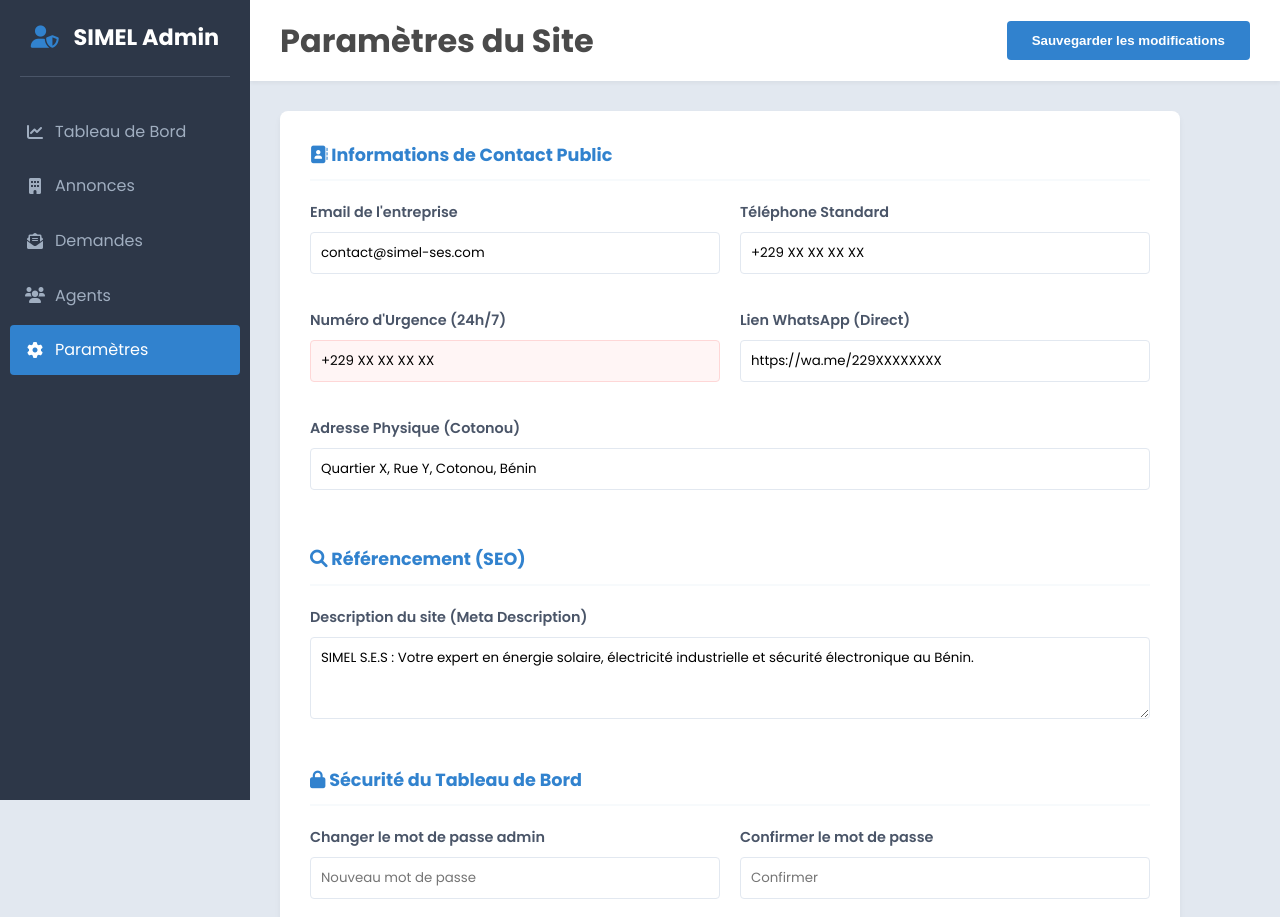
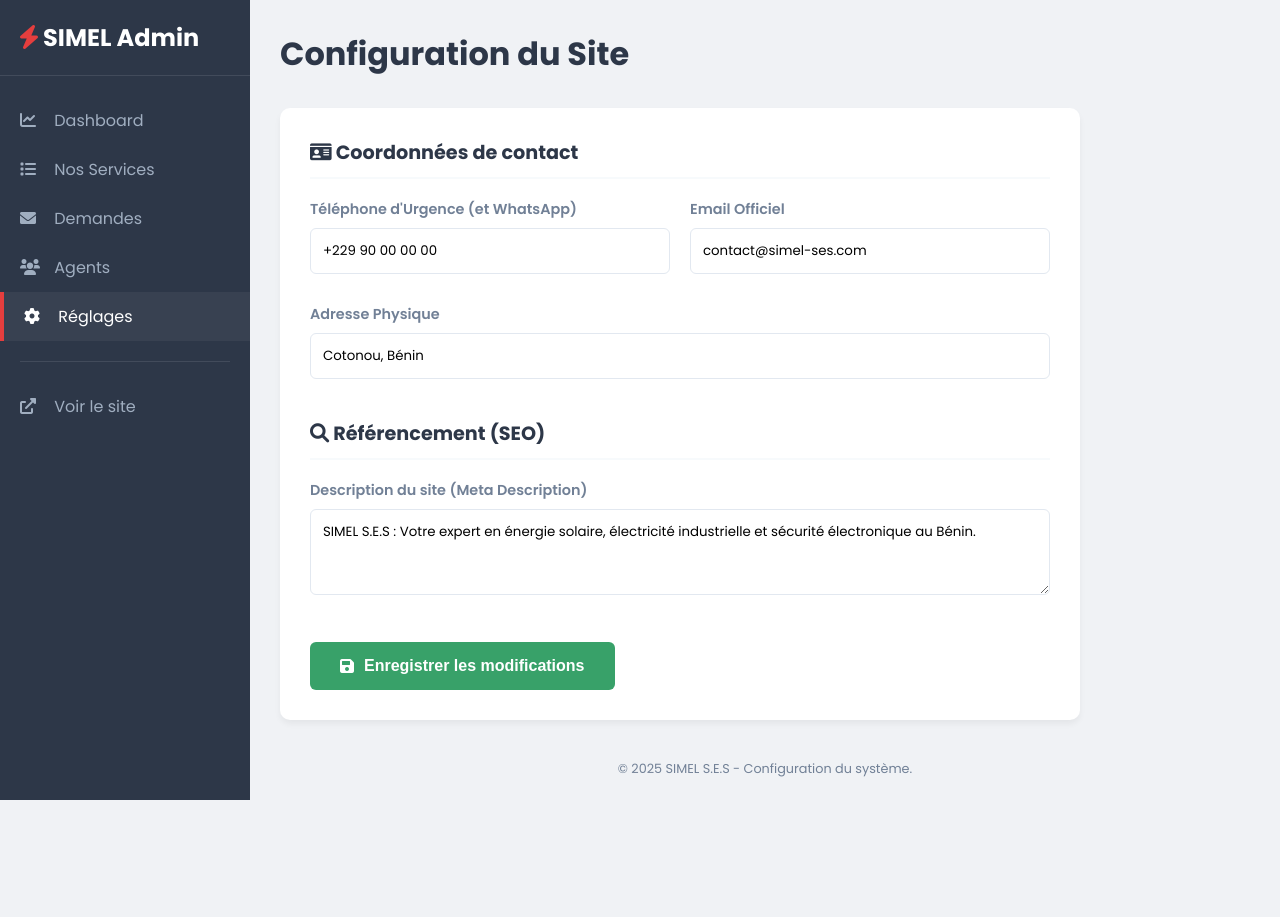
Before and after one commit to simplisso/Energies, a plain HTML site: page admin/settings.html in a window 1280 px wide. Shown: the top 917 px of the page. After the commit the page ends 808 px from the top, so only its background shows below. Drawn offline with Linux system fonts and the light colour scheme.

Commit message:
Refactor settings.html with updated styles and layout

```diff
--- a/admin/settings.html
+++ b/admin/settings.html
@@ -7,117 +7,95 @@
     <link rel="stylesheet" href="https://cdnjs.cloudflare.com/ajax/libs/font-awesome/6.0.0/css/all.min.css">
 
     <style>
-        /* ==================================== */
-        /* CSS GLOBAL ADMIN (Intégré)          */
-        /* ==================================== */
         @import url('https://fonts.googleapis.com/css2?family=Poppins:wght@300;400;600;700&display=swap');
 
+        :root {
+            --primary: #2D3748;
+            --accent: #E53E3E;
+            --bg-light: #F0F2F5;
+            --white: #ffffff;
+            --text-gray: #718096;
+        }
+
         * { margin: 0; padding: 0; box-sizing: border-box; }
-        body { font-family: 'Poppins', sans-serif; line-height: 1.6; color: #4A4A4A; background-color: #E2E8F0; }
-        a { text-decoration: none; transition: 0.3s; }
+        body { font-family: 'Poppins', sans-serif; background-color: var(--bg-light); color: #2D3748; }
 
         .admin-layout { display: flex; min-height: 100vh; }
 
         /* SIDEBAR */
         .sidebar {
             width: 250px;
-            background-color: #2D3748;
+            background-color: var(--primary);
             color: white;
             padding: 20px 0;
-            flex-shrink: 0;
-            position: sticky;
-            top: 0;
+            display: flex;
+            flex-direction: column;
+            position: fixed;
             height: 100vh;
         }
-        .sidebar-header {
-            text-align: center;
-            padding-bottom: 20px;
-            margin: 0 20px 30px 20px;
-            border-bottom: 1px solid #4A5568;
+        .sidebar-header { padding: 0 20px 20px; border-bottom: 1px solid rgba(255,255,255,0.1); margin-bottom: 20px; }
+        .sidebar-menu a {
+            display: block;
+            padding: 12px 20px;
+            color: #A0AEC0;
+            text-decoration: none;
+            transition: 0.3s;
         }
-        .sidebar .logo { font-size: 1.4em; font-weight: 700; color: white; }
-        .sidebar .logo i { color: #3182CE; margin-right: 10px; }
-
-        .sidebar-nav ul { list-style: none; padding: 0 10px; }
-        .sidebar-nav a {
-            display: flex;
-            align-items: center;
-            padding: 12px 15px;
-            color: #A0AEC0;
-            margin-bottom: 5px;
-            border-radius: 4px;
+        .sidebar-menu a:hover, .sidebar-menu a.active {
+            background: rgba(255,255,255,0.05);
+            color: white;
+            border-left: 4px solid var(--accent);
         }
-        .sidebar-nav a:hover, .sidebar-nav a.active {
-            background-color: #3182CE;
-            color: white;
-        }
-        .sidebar-nav a i { margin-right: 10px; width: 20px; text-align: center; }
+        .sidebar-menu i { margin-right: 10px; width: 20px; }
 
         /* MAIN CONTENT */
-        .main-content { flex-grow: 1; display: flex; flex-direction: column; }
+        .main-content { flex: 1; padding: 30px; margin-left: 250px; }
 
-        .admin-topbar {
-            background-color: white;
-            padding: 15px 30px;
-            display: flex;
-            justify-content: space-between;
-            align-items: center;
-            box-shadow: 0 2px 4px rgba(0,0,0,0.05);
+        .settings-container {
+            background: var(--white);
+            padding: 30px;
+            border-radius: 10px;
+            box-shadow: 0 4px 6px rgba(0,0,0,0.05);
+            max-width: 800px;
         }
 
-        .dashboard-content { padding: 30px; flex-grow: 1; }
-
-        /* FORMULAIRE DE RÉGLAGES */
-        .settings-container {
-            background: white;
-            padding: 30px;
-            border-radius: 8px;
-            box-shadow: 0 4px 6px rgba(0,0,0,0.05);
-            max-width: 900px;
-        }
         .settings-section { margin-bottom: 40px; }
         .settings-section h2 {
-            font-size: 1.1em;
-            color: #3182CE;
+            font-size: 1.2rem;
             margin-bottom: 20px;
+            padding-bottom: 10px;
             border-bottom: 2px solid #F7FAFC;
-            padding-bottom: 10px;
+            color: var(--primary);
         }
 
         .form-grid { display: grid; grid-template-columns: 1fr 1fr; gap: 20px; }
         .form-group { margin-bottom: 15px; }
-        .form-group.full { grid-column: span 2; }
-
-        label { display: block; margin-bottom: 8px; font-weight: 600; font-size: 0.9em; color: #4A5568; }
-        input, select, textarea {
+        .form-group label { display: block; font-size: 0.9rem; font-weight: 600; margin-bottom: 8px; color: var(--text-gray); }
+        .form-group input, .form-group textarea {
             width: 100%;
-            padding: 10px;
+            padding: 12px;
             border: 1px solid #E2E8F0;
-            border-radius: 4px;
+            border-radius: 6px;
             font-family: inherit;
         }
 
-        .admin-cta {
-            background: #3182CE;
+        .btn-save {
+            background: #38A169;
             color: white;
-            padding: 12px 25px;
-            border-radius: 4px;
-            font-weight: 600;
+            padding: 15px 30px;
             border: none;
+            border-radius: 6px;
+            font-weight: bold;
             cursor: pointer;
+            font-size: 1rem;
             transition: 0.3s;
+            display: flex;
+            align-items: center;
+            gap: 10px;
         }
-        .admin-cta:hover { background: #2C5282; }
+        .btn-save:hover { background: #2F855A; transform: translateY(-2px); }
 
-        /* FOOTER ADMIN */
-        .admin-footer {
-            padding: 15px 30px;
-            background: white;
-            text-align: center;
-            font-size: 0.85em;
-            color: #718096;
-            border-top: 1px solid #E2E8F0;
-        }
+        .admin-footer { margin-top: 40px; text-align: center; color: var(--text-gray); font-size: 0.8rem; }
     </style>
 </head>
 <body>
@@ -125,81 +103,54 @@
     <div class="admin-layout">
         <aside class="sidebar">
             <div class="sidebar-header">
-                <a href="dashboard.html" class="logo">
-                    <i class="fas fa-user-shield"></i> <span>SIMEL Admin</span>
-                </a>
+                <h2><i class="fas fa-bolt" style="color:var(--accent)"></i> <span>SIMEL Admin</span></h2>
             </div>
-            <nav class="sidebar-nav">
-                <ul>
-                    <li><a href="dashboard.html"><i class="fas fa-chart-line"></i> <span>Tableau de Bord</span></a></li>
-                    <li><a href="annonces-list.html"><i class="fas fa-building"></i> <span>Annonces</span></a></li>
-                    <li><a href="leads.html"><i class="fas fa-envelope-open-text"></i> <span>Demandes</span></a></li>
-                    <li><a href="agents.html"><i class="fas fa-users"></i> <span>Agents</span></a></li>
-                    <li><a href="settings.html" class="active"><i class="fas fa-cog"></i> <span>Paramètres</span></a></li>
-                </ul>
+            <nav class="sidebar-menu">
+                <a href="dashboard.html"><i class="fas fa-chart-line"></i> <span>Dashboard</span></a>
+                <a href="annonces-list.html"><i class="fas fa-list"></i> <span>Nos Services</span></a>
+                <a href="leads.html"><i class="fas fa-envelope"></i> <span>Demandes</span></a>
+                <a href="agents.html"><i class="fas fa-users"></i> <span>Agents</span></a>
+                <a href="settings.html" class="active"><i class="fas fa-cog"></i> <span>Réglages</span></a>
+                <hr style="margin: 20px; border: 0; border-top: 1px solid rgba(255,255,255,0.1);">
+                <a href="../index.html" target="_blank"><i class="fas fa-external-link-alt"></i> <span>Voir le site</span></a>
             </nav>
         </aside>
 
         <main class="main-content">
-            <header class="admin-topbar">
-                <h1>Paramètres du Site</h1>
-                <button type="submit" form="settings-form" class="admin-cta">Sauvegarder les modifications</button>
-            </header>
+            <h1 style="margin-bottom: 30px;">Configuration du Site</h1>
 
-            <div class="dashboard-content">
             <div class="settings-container">
-                    <form id="settings-form">
-
+                <form id="settingsForm">
                     <div class="settings-section">
-                            <h2><i class="fas fa-address-book"></i> Informations de Contact Public</h2>
+                        <h2><i class="fas fa-id-card"></i> Coordonnées de contact</h2>
                         <div class="form-grid">
                             <div class="form-group">
-                                    <label>Email de l'entreprise</label>
-                                    <input type="email" value="contact@simel-ses.com">
+                                <label>Téléphone d'Urgence (et WhatsApp)</label>
+                                <input type="text" id="phone" value="+229 90 00 00 00" required>
                             </div>
                             <div class="form-group">
-                                    <label>Téléphone Standard</label>
-                                    <input type="tel" value="+229 XX XX XX XX">
+                                <label>Email Officiel</label>
+                                <input type="email" id="email" value="contact@simel-ses.com" required>
                             </div>
-                                <div class="form-group">
-                                    <label>Numéro d'Urgence (24h/7)</label>
-                                    <input type="tel" value="+229 XX XX XX XX" style="border-color: #FED7D7; background: #FFF5F5;">
                         </div>
-                                <div class="form-group">
-                                    <label>Lien WhatsApp (Direct)</label>
-                                    <input type="text" value="https://wa.me/229XXXXXXXX">
-                                </div>
-                                <div class="form-group full">
-                                    <label>Adresse Physique (Cotonou)</label>
-                                    <input type="text" value="Quartier X, Rue Y, Cotonou, Bénin">
-                                </div>
+                        <div class="form-group" style="margin-top:15px;">
+                            <label>Adresse Physique</label>
+                            <input type="text" id="address" value="Cotonou, Bénin">
                         </div>
                     </div>
 
                     <div class="settings-section">
                         <h2><i class="fas fa-search"></i> Référencement (SEO)</h2>
-                            <div class="form-group full">
+                        <div class="form-group">
                             <label>Description du site (Meta Description)</label>
                             <textarea rows="3">SIMEL S.E.S : Votre expert en énergie solaire, électricité industrielle et sécurité électronique au Bénin.</textarea>
                         </div>
                     </div>
 
-                        <div class="settings-section">
-                            <h2><i class="fas fa-lock"></i> Sécurité du Tableau de Bord</h2>
-                            <div class="form-grid">
-                                <div class="form-group">
-                                    <label>Changer le mot de passe admin</label>
-                                    <input type="password" placeholder="Nouveau mot de passe">
-                                </div>
-                                <div class="form-group">
-                                    <label>Confirmer le mot de passe</label>
-                                    <input type="password" placeholder="Confirmer">
-                                </div>
-                            </div>
-                        </div>
-
+                    <button type="submit" class="btn-save">
+                        <i class="fas fa-save"></i> Enregistrer les modifications
+                    </button>
                 </form>
-                </div>
             </div>
 
             <footer class="admin-footer">
@@ -208,5 +159,32 @@
         </main>
     </div>
 
+    <script>
+        document.getElementById('settingsForm').addEventListener('submit', function(e) {
+            e.preventDefault();
+
+            // Simulation de sauvegarde
+            const data = {
+                phone: document.getElementById('phone').value,
+                email: document.getElementById('email').value,
+                address: document.getElementById('address').value
+            };
+
+            console.log("Sauvegarde des données :", data);
+
+            // Petit effet visuel
+            const btn = document.querySelector('.btn-save');
+            const originalText = btn.innerHTML;
+            btn.innerHTML = '<i class="fas fa-check"></i> Enregistré !';
+            btn.style.background = '#2D3748';
+
+            setTimeout(() => {
+                btn.innerHTML = originalText;
+                btn.style.background = '#38A169';
+                alert("Les réglages ont été mis à jour avec succès !");
+            }, 2000);
+        });
+    </script>
+
 </body>
 </html>
```
Lines whose indentation alone changed are shown as unchanged.
